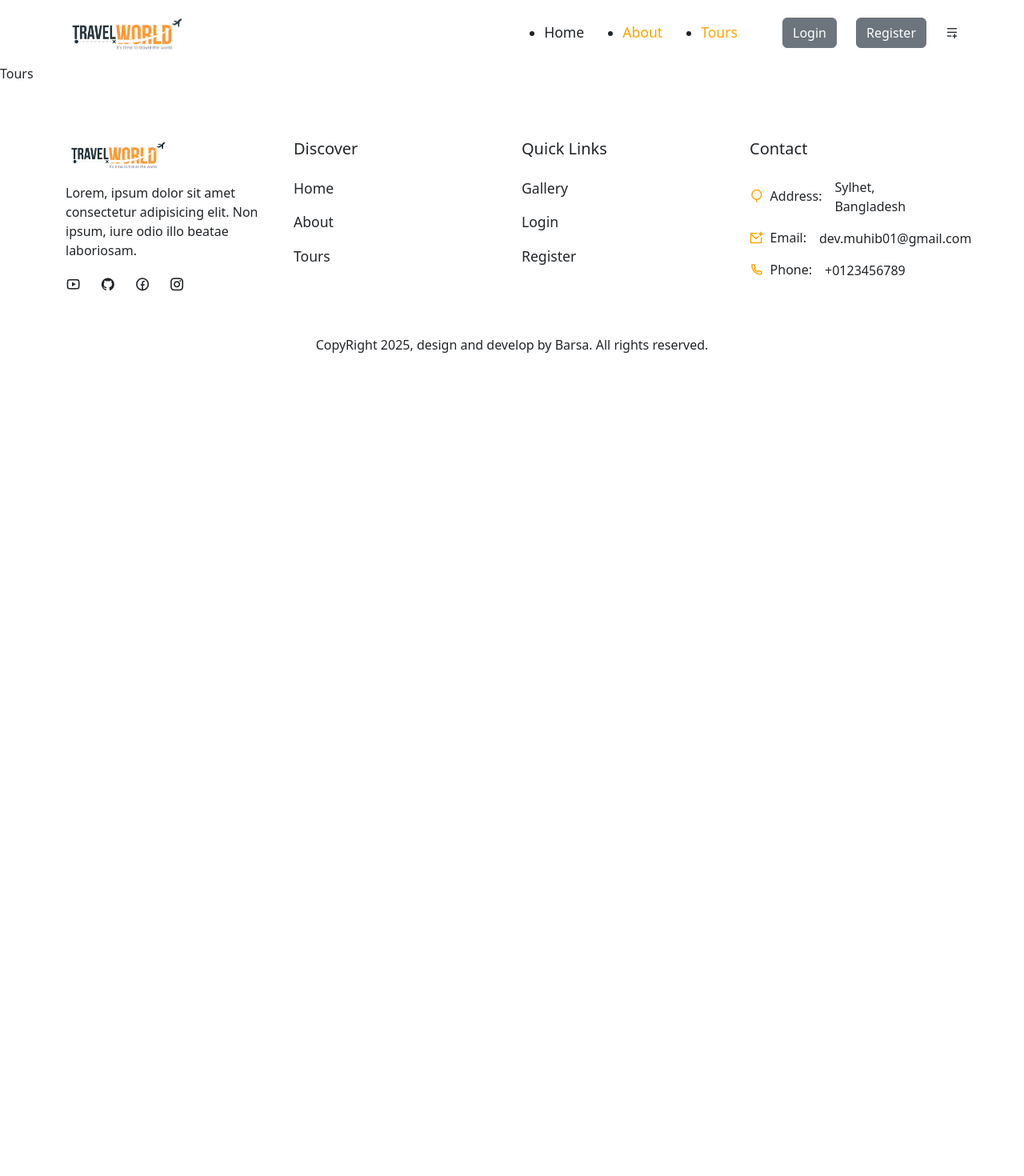
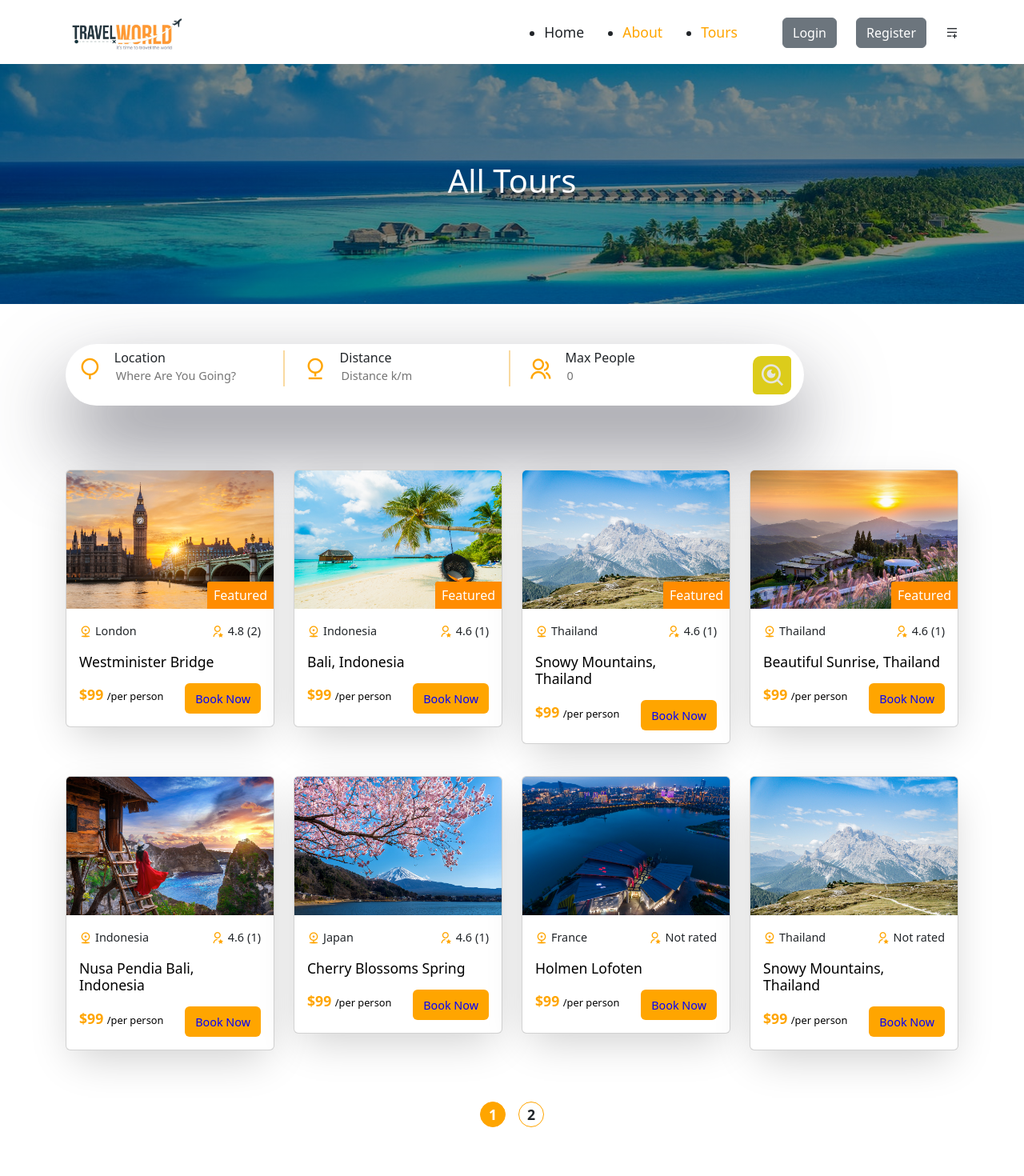
Before and after one commit to barsa0412/tour-management, a React (Create React App) app in the folder tour-management/frontend/: page /tours in a window 1280 px wide. Shown: the top 1470 px of the page at 80% size. Before the commit the page ends 800 px from the top, so only its background shows below. Built offline with nearby package versions, Linux system fonts and the light colour scheme.

Commit message:
tourdetails

```diff
--- a/tour-management/frontend/src/assets/data/tours.js
+++ b/tour-management/frontend/src/assets/data/tours.js
@@ -12,6 +12,7 @@
     title: "Westminister Bridge",
     city: "London",
     distance: 300,
+    address: "Somewhere",
     price: 99,
     maxGroupSize: 10,
     desc: "this is the description",
@@ -34,6 +35,7 @@
     title: "Bali, Indonesia",
     city: "Indonesia",
     distance: 400,
+    address: "Somewhere",
     price: 99,
     maxGroupSize: 8,
     desc: "this is the description",
@@ -51,6 +53,7 @@
     id: "03",
     title: "Snowy Mountains, Thailand",
     city: "Thailand",
+    address: "Somewhere",
     distance: 500,
     price: 99,
     maxGroupSize: 8,
@@ -70,6 +73,7 @@
     title: "Beautiful Sunrise, Thailand",
     city: "Thailand",
     distance: 500,
+    address: "Somewhere",
     price: 99,
     maxGroupSize: 8,
     desc: "this is the description",
@@ -88,6 +92,7 @@
     title: "Nusa Pendia Bali, Indonesia",
     city: "Indonesia",
     distance: 500,
+    address: "Somewhere",
     price: 99,
     maxGroupSize: 8,
     desc: "this is the description",
@@ -106,6 +111,7 @@
     title: "Cherry Blossoms Spring",
     city: "Japan",
     distance: 500,
+    address: "Somewhere",
     price: 99,
     maxGroupSize: 8,
     desc: "this is the description",
@@ -124,6 +130,7 @@
     title: "Holmen Lofoten",
     city: "France",
     distance: 500,
+    address: "Somewhere",
     price: 99,
     maxGroupSize: 8,
     desc: "this is the description",
@@ -139,6 +146,7 @@
     title: "Snowy Mountains, Thailand",
     city: "Thailand",
     distance: 500,
+    address: "Somewhere",
     price: 99,
     maxGroupSize: 8,
     desc: "this is the description",
--- a/tour-management/frontend/src/pages/TourDetails.jsx
+++ b/tour-management/frontend/src/pages/TourDetails.jsx
@@ -1,7 +1,63 @@
 import React from "react"; //6.9k (gzipped: 2.7k)
+import "../styles/tour-details.css";
+import { Container, Row, Col, Form, ListGroup } from "reactstrap";
+import { useParams } from "react-router-dom";
+import tourData from "../assets/data/tours";
+import calculateAvgRating from "../utils/avgRating";
 
 const TourDetails = () => {
-    return <div>TourDetails</div>;
+    const {id} = useParams()
+    //this is an static data later we will call our api and load our data from database
+
+    const tour = tourData.find(tour=> tour.id === id)
+    //destructor propertites from tour object
+    const {photo, title, desc, price, reviews, address, city, distance, maxGroupSize} = tour;
+
+    const {totalRating, avgRating} = calculateAvgRating(reviews)
+
+    return <>
+    <section>
+        <Container>
+            <Row>
+                <Col lg="8">
+                <div className="tour__content">
+                    <img src={photo} alt="" />
+                    <div className="tour__info">
+                        <h2>{title}</h2>
+                        <div className="d-flex align-items-center gap-5">
+                            <span className="d-flex align-items-center gap-1">
+                <i class="ri-user-star-line" style={{color : "orange"}}
+                ></i> {calculateAvgRating === 0 ? null : avgRating }
+                {totalRating === 0 ? (
+                    "Not rated"
+                ) : (
+                     <span>({reviews.length})</span>
+                    )}
+                </span>
+
+                <span>
+                <i class="ri-map-pin-user-fill"></i> {address}
+                </span>
+                        </div>
+                        <div className="tour__extra-details">
+                            <span> <i class="ri-map-pin-5-line"></i>{city}</span>
+                            <span> <i class="ri-price-tag-line"></i>${price} /per person</span>
+                            <span> <i class="ri-group-3-line"></i>{maxGroupSize}</span>
+
+                        </div>
+                        <h5>Description</h5>
+                        <p>{desc}</p>
+                    </div>
+                    {/* ============ tour review section =========== */}
+
+                    {/* ============ tour review section end =========== */}
+
+                </div>
+                </Col>
+            </Row>
+        </Container>
+    </section>
+    </>
 };
 
 export default TourDetails;
--- a/tour-management/frontend/src/pages/Tours.jsx
+++ b/tour-management/frontend/src/pages/Tours.jsx
@@ -1,7 +1,56 @@
-import React from "react"; //6.9k (gzipped: 2.7k)
+import React, {useState, useEffect} from "react"; //6.9k (gzipped: 2.7k)
+import CommonSection from "../shared/CommonSection";
+import "../styles/tour.css";
+import tourData from "../assets/data/tours";
+import TourCard from "./../shared/TourCard";
+import SearchBar from "./../shared/SearchBar";
+import Newsletter from "./../shared/Newsletter";
+import { Col, Container, Row,  } from "reactstrap";
+
 
 const Tours = () => {
-    return <div>Tours</div>;
+    const [pageCount, setPageCount] = useState(0)
+    const [page, setpage] = useState(0)
+
+    useEffect(() => {
+        const pages = Math.ceil(5/ 4) //letter we will use backend data count
+        setPageCount(pages);
+    },[page])
+    return (
+    <>
+    <CommonSection title = {"All Tours"} />
+    <section>
+        <Container>
+            <Row>
+                <SearchBar />
+            </Row>
+        </Container>
+    </section>
+    <section className="pt-0">
+        <Container>
+            <Row>
+                {
+                    tourData?.map(tour => (<Col lg="3" key={tour.id}>
+                        <TourCard tour={tour}/>
+                        </Col>
+                        ))}
+                        <Col lg="12">
+                        <div className="pagination d-flex align-items-center justify-content-center mt-4 gap-3">
+                            {[...Array(pageCount).keys()].map(number =>(
+                                <span key={number} onClick={()=> setpage(number)}
+                                className={page === number ? "active__page" : ""}
+                                >
+                                    {number + 1}
+                                </span>
+                            ))}
+                        </div>
+                        </Col>
+            </Row>
+        </Container>
+    </section>
+
+    </>
+    );
 };
 
 export default Tours;
--- /dev/null
+++ b/tour-management/frontend/src/shared/CommonSection.jsx
@@ -0,0 +1,20 @@
+import React from "react";
+import "./common-section.css";
+
+import { Container, Row, Col } from "reactstrap";
+
+const CommonSection = ({title}) => {
+    return(
+        <section className="common__section">
+            <Container>
+                <Row>
+                    <Col lg="12">
+                    <h1>All Tours</h1>
+                    </Col>
+                </Row>
+            </Container>
+        </section>
+    );
+};
+
+export default CommonSection;
--- /dev/null
+++ b/tour-management/frontend/src/shared/common-section.css
@@ -0,0 +1,15 @@
+.common__section{
+    background: linear-gradient(rgba(0, 0, 0, 0.45),rgba(0, 0, 0, 0.45 )),
+    url("../assets/images/tour.jpg") no-repeat center center;
+    background-size: cover;
+    height: 300px;
+    display: flex;
+    align-items: center;
+    justify-content: center;
+    text-align: center;
+}
+
+.common__section h1{
+    font-size: 2.5rem;
+    color: #fff;
+}
--- /dev/null
+++ b/tour-management/frontend/src/styles/tour-details.css
@@ -0,0 +1,48 @@
+.tour__content img {
+    width: 100%;
+    border-radius: 0.5rem;
+    margin-bottom: 2.5rem;
+}
+
+.tour__info {
+    border-radius: 0.5rem;
+    border: 1px solid rgba(229, 231, 235);
+    padding: 2rem;
+}
+
+.tour__info h2 {
+    font-size: 1.5rem;
+}
+
+.tour__info span{
+    display: flex;
+    align-items: center;
+    column-gap: 0.5rem;
+    font-style: 1rem;
+    color: rgb(86, 86, 252);
+}
+
+.tour__info span i{
+    color: var(--text-color);
+    font-size: 1.1rem;
+}
+
+.tour__extra__details {
+    display: flex;
+    align-items: center;
+    column-gap: 2.7rem;
+    margin-top: 1rem;
+    margin-bottom: 2.5rem;
+}
+
+.tour__info h5{
+    margin-bottom: 1rem;
+    margin-top: 1rem;
+    font-size: 1.3rem;
+}
+
+.tour__info p{
+    line-height: 30px;
+    font-size: 1rem;
+    color: var(--text-color);
+}
--- /dev/null
+++ b/tour-management/frontend/src/styles/tour.css
@@ -0,0 +1,19 @@
+.pagination span {
+    width: 2rem;
+    height: 2rem;
+    padding: 5px;
+    border-radius: 50px;
+    display: flex;
+    align-items: center;
+    justify-content: center;
+    border: 1px solid orange;
+    color: var(--heading-color);
+    font-size: 1.1rem;
+    cursor: pointer;
+    font-weight: 700;
+}
+
+.active__page {
+    background: orange;
+    color: #fff !important;
+}
```
